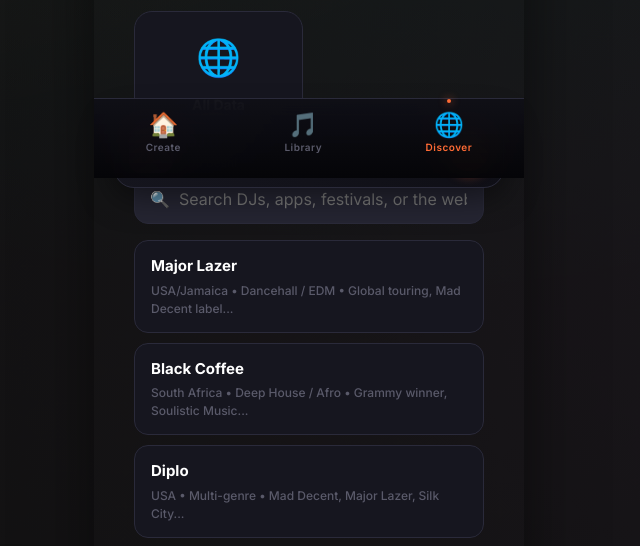
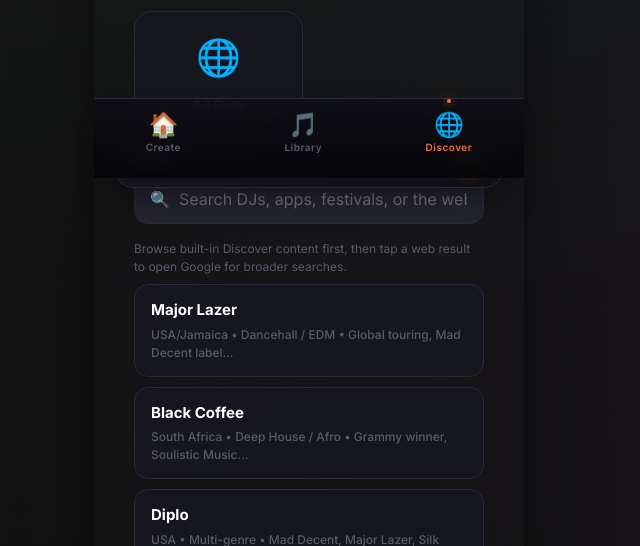
Before and after one commit to mbgeedidon1-design/dj-drop-factory-pro, a Flask app: page / in a window 1280 px wide, after a click that opens the changed part. Shown: the part 622-1168 px from the top of the page, without its empty margins (331-971 px from the left). Run offline with Flask 3, Linux system fonts and the light colour scheme; data comes from the database, SQL or seed files in the repository; both versions use the stored data as it was after the commit; data that the repository does not hold is empty.

Commit message:
Google seach implemented

```diff
--- a/app.py
+++ b/app.py
@@ -4,6 +4,8 @@ import os
 import re
 import time
 import uuid
+from urllib.parse import quote
+
 from flask import Flask, jsonify, render_template, request, send_from_directory
 from werkzeug.security import check_password_hash, generate_password_hash
 from werkzeug.utils import secure_filename
@@ -429,6 +431,9 @@ def web_search():
     if not query:
         return jsonify({"success": True, "results": []})
 
+    encoded_query = quote(query)
+    google_url = f"https://www.google.com/search?q={encoded_query}"
+
     results = []
     for category, items in DISCOVER_DATA.items():
         for item in items:
@@ -438,10 +443,20 @@ def web_search():
                     "title": item.get("name") or item.get("title") or "Discover item",
                     "snippet": f"Relevant {category.replace('_', ' ')} resource for {query}",
                     "source": category.replace("_", " ").title(),
-                    "url": "#",
+                    "url": google_url,
+                    "google_url": google_url,
                 })
         if len(results) >= 5:
             break
+
+    if not results:
+        results.append({
+            "title": f"Search the web for {query}",
+            "snippet": "Open Google to find more results about this topic.",
+            "source": "Google",
+            "url": google_url,
+            "google_url": google_url,
+        })
 
     return jsonify({"success": True, "results": results})
 
--- a/templates/index.html
+++ b/templates/index.html
@@ -1248,6 +1248,7 @@
                 <span class="search-icon">🔍</span>
                 <input type="text" id="discoverSearch" placeholder="Search DJs, apps, festivals, or the web..." oninput="debounceSearch(this.value)">
             </div>
+            <div style="padding: 0 20px 8px; font-size: 12px; color: var(--text-muted);">Browse built-in Discover content first, then tap a web result to open Google for broader searches.</div>
 
             <!-- Internal Results -->
             <div class="data-list" id="discoverList"></div>
@@ -2375,7 +2376,7 @@
             let html = '<div class="section-header" style="margin-top:16px;">🌐 Web Results</div>';
             results.forEach(item => {
                 html += `
-                    <div class="data-item" onclick="window.open('${escapeHtml(item.url)}', '_blank')" style="cursor:pointer;">
+                    <div class="data-item" onclick="window.open('${escapeHtml(item.url)}', '_blank', 'noopener,noreferrer')" style="cursor:pointer;">
                         <div class="data-item-title">${escapeHtml(item.title)}</div>
                         <div class="data-item-meta">${escapeHtml(item.snippet).substring(0, 150)}…</div>
                         <div class="data-item-tag">🔗 ${escapeHtml(item.source)}</div>
```
Also changed, not shown: tests/test_app.py (+12 -0 lines), dj_drop_factory.db, 2 other files.
